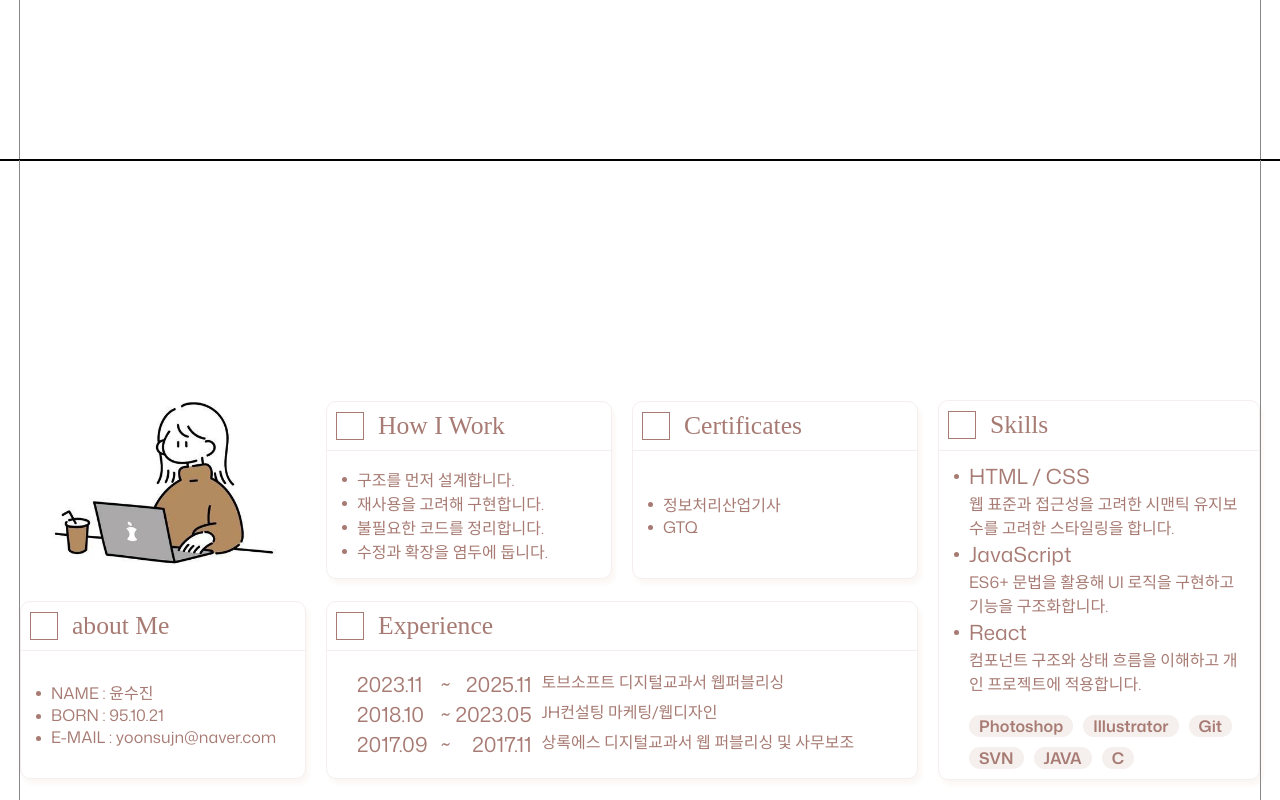
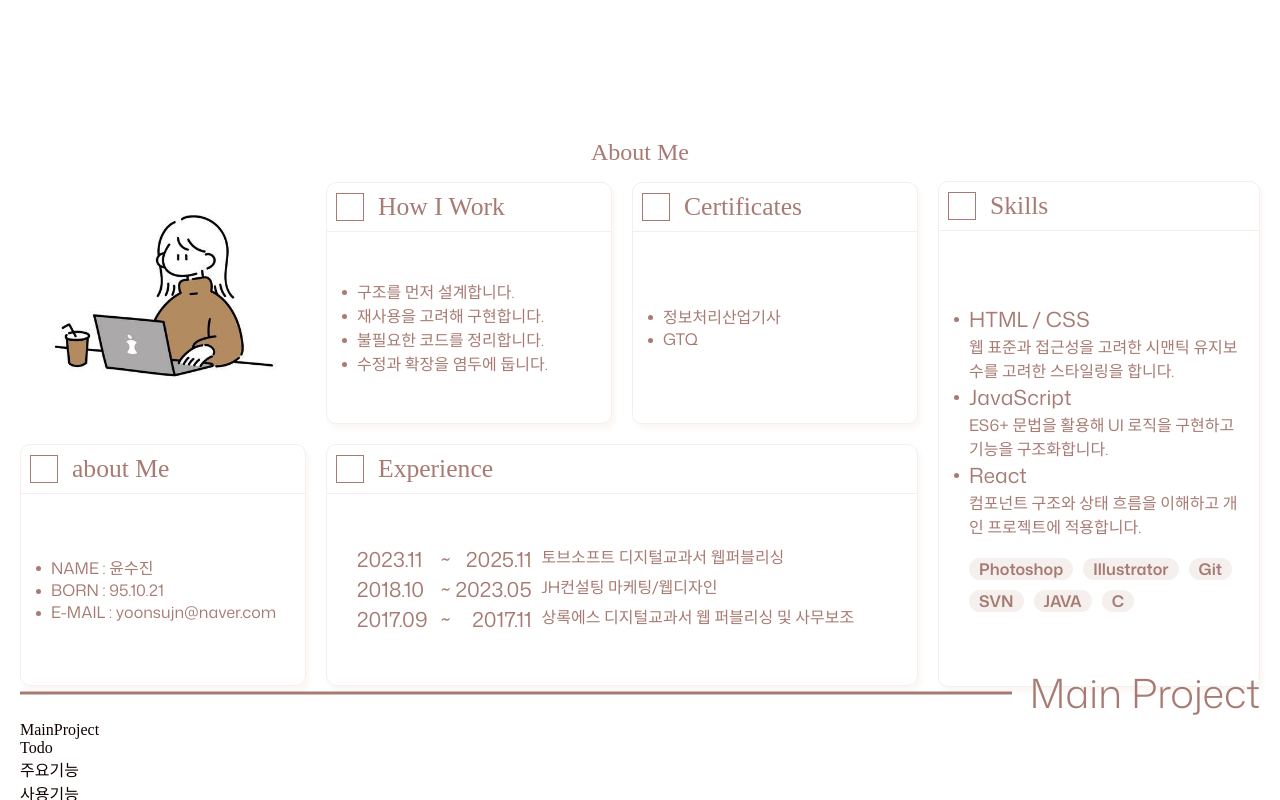
Before and after one commit to yoonsujinn/2026-portfolio, a React (Vite) app: page / in a window 1280 px wide. Shown: the part 640-1440 px from the top of the page. Built offline with nearby package versions, Linux system fonts and the light colour scheme; a web font is replaced by a local one.

Commit message:
css수정중

```diff
--- a/src/components/About.jsx
+++ b/src/components/About.jsx
@@ -5,6 +5,7 @@ import {aboutData} from "../data/aboutData.js";
 const About = () => {
   return (
     <div className="aboutWrap">
+      <h1>About Me</h1>
       <div className="aboutBoxWrap">
         <div className="aboutImg"></div>
         {aboutData.map((data, idx) => (
--- a/src/style/aboutBox.css
+++ b/src/style/aboutBox.css
@@ -7,20 +7,20 @@
   height: fit-content;
   align-items: center;
 }
+.aboutBoxWrap > :not(:nth-child(4)) {
+  height: 15rem;
+}
 .aboutBoxWrap > :nth-child(1) {
   grid-column: span 1;
   grid-row: span 1;
-  height: 11rem;
 }
 .aboutBoxWrap > :nth-child(2) {
   grid-column: span 1;
   grid-row: span 1;
-  height: 11rem;
 }
 .aboutBoxWrap > :nth-child(3) {
   grid-column: span 1;
   grid-row: span 1;
-  height: 11rem;
 }
 .aboutBoxWrap > :nth-child(4) {
   grid-column: span 1;
@@ -29,12 +29,10 @@
 .aboutBoxWrap > :nth-child(5) {
   grid-column: span 1;
   grid-row: span 1;
-  height: 11rem;
 }
 .aboutBoxWrap > :nth-child(6) {
   grid-column: span 2;
   grid-row: span 1;
-  height: 11rem;
 }
 
 .aboutImg {
@@ -52,6 +50,7 @@
 
 .aboutBox.aboutBox_Skills {
   width: 320px;
+  height: 100%;
 }
 .aboutBox .aboxBoxTitle {
   display: flex;
--- a/src/style/section.css
+++ b/src/style/section.css
@@ -5,20 +5,20 @@
 section {
   position: relative;
   width: 100%;
-  height: 100%;
-  outline: 1px solid #000;
+  margin: 0px 0 5rem 0;
 }
+
 section > [class$="Wrap"] {
   width: 1240px;
   height: 100%;
   margin: 0 auto;
-  padding: 60px 0 0 0;
   box-sizing: border-box;
-  outline: 1px solid #888;
 }
 
 /* ----------home------------ */
 section.home {
+  height: 100%;
+
   background: linear-gradient(to top, #fff 26%, #e2d1ce 100%);
 }
 .homeWrap {
@@ -60,6 +60,7 @@ section.home {
 }
 
 .about {
+  height: 43vh;
   color: #a77b73;
 }
 
```
